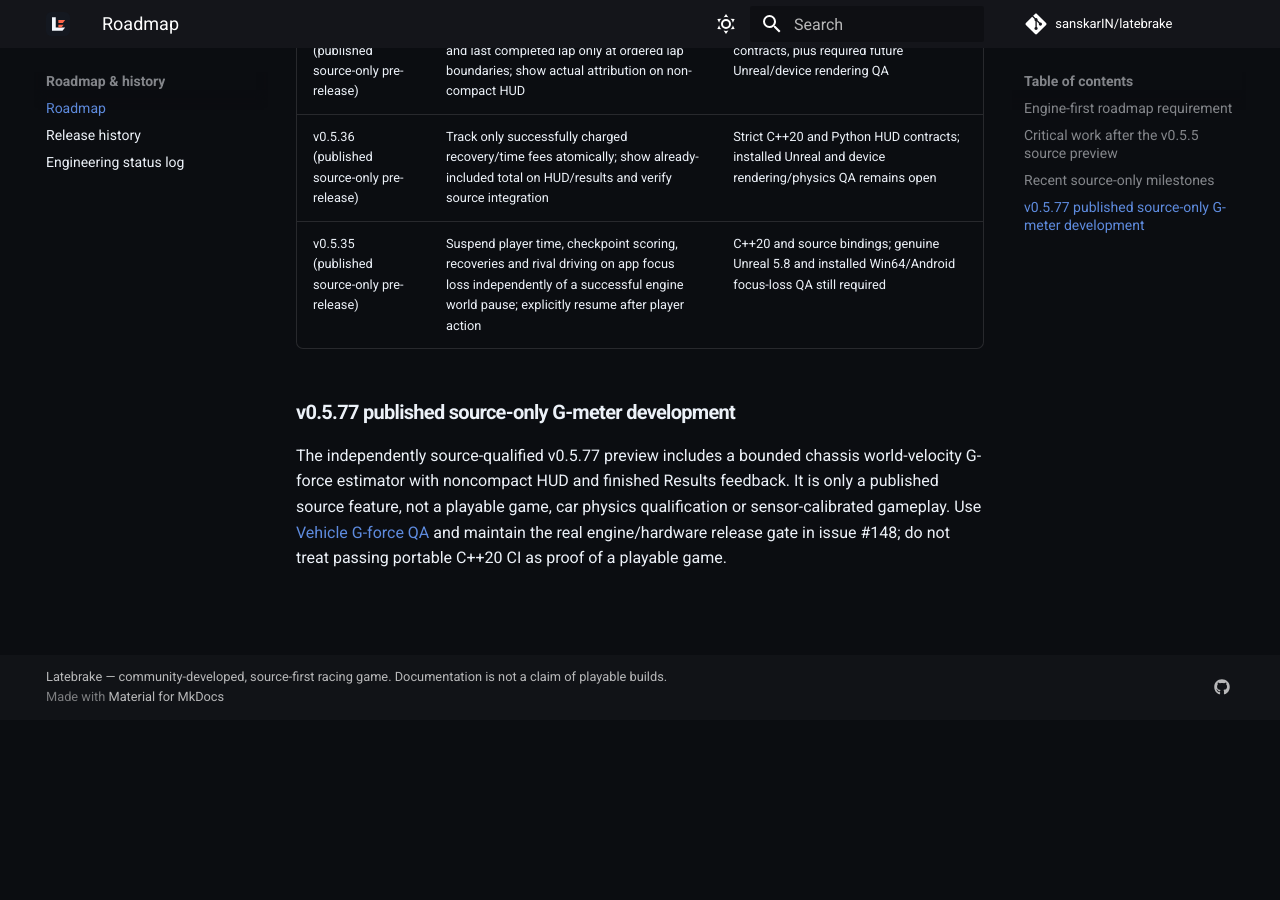
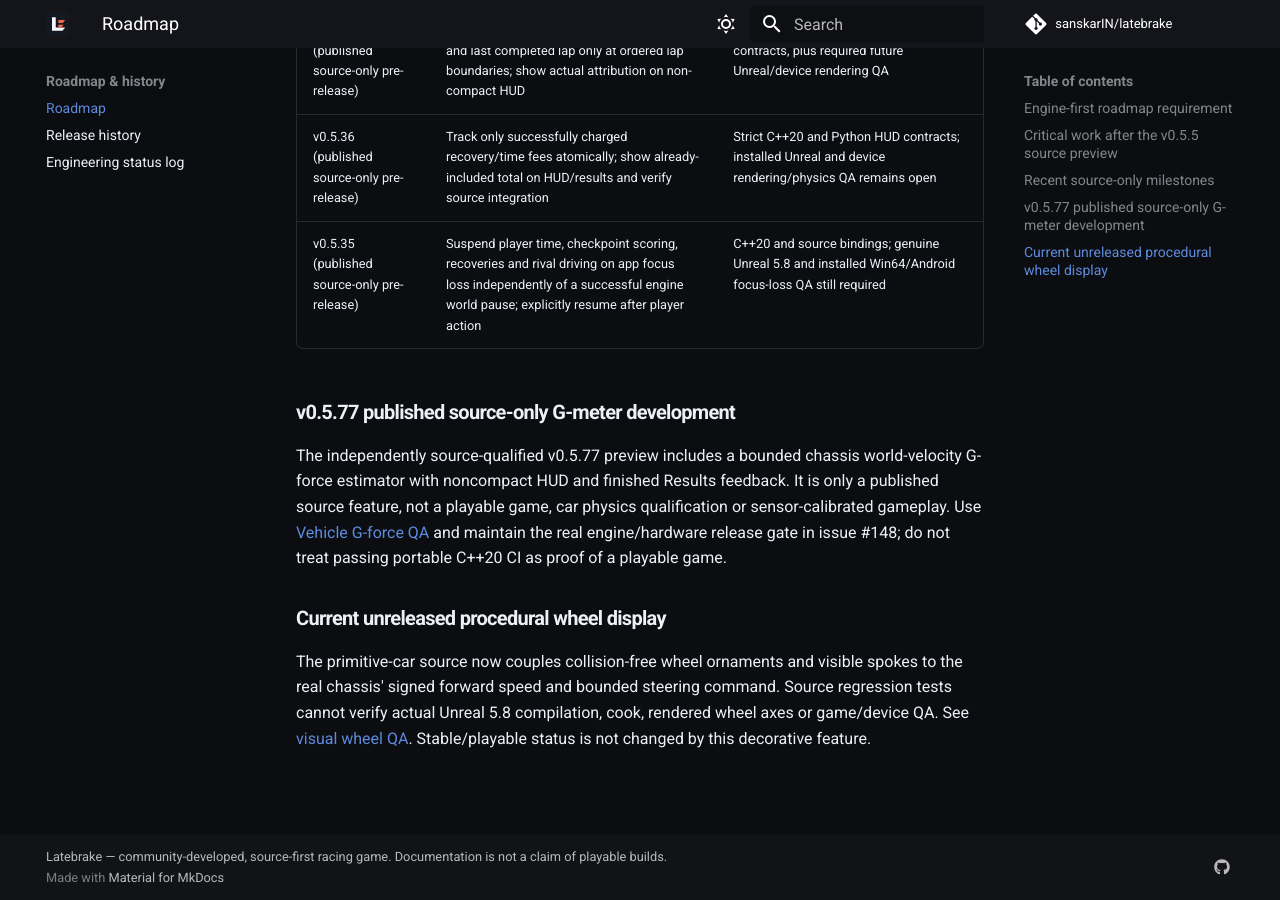
Before and after one commit to sanskarIN/latebrake, an MkDocs documentation site: the page built from docs/ROADMAP.md, in a window 1280 px wide and 900 px high, scrolled down 9106 px. Built offline with MkDocs 1.6.1 and Material for MkDocs 9.7.7, drawn with Linux system fonts in a browser that asks for light colours; comment, search, counter and statistics services are not loaded; before the commit the page ends 9826 px from its top, so only the background shows below that.

Commit message:
docs(wheels): surface motion feature and source-only QA scope

```diff
--- a/docs/ROADMAP.md
+++ b/docs/ROADMAP.md
@@ -125,3 +125,12 @@ car physics qualification or sensor-calibrated gameplay.
 Use [Vehicle G-force QA](VEHICLE_G_FORCE_QA.md) and maintain the real
 engine/hardware release gate in issue #148; do not treat passing portable
 C++20 CI as proof of a playable game.
+
+### Current unreleased procedural wheel display
+
+The primitive-car source now couples collision-free wheel ornaments
+and visible spokes to the real chassis' signed forward speed and
+bounded steering command. Source regression tests cannot verify actual
+Unreal 5.8 compilation, cook, rendered wheel axes or game/device QA.
+See [visual wheel QA](WHEEL_VISUAL_QA.md). Stable/playable status is not
+changed by this decorative feature.
```
